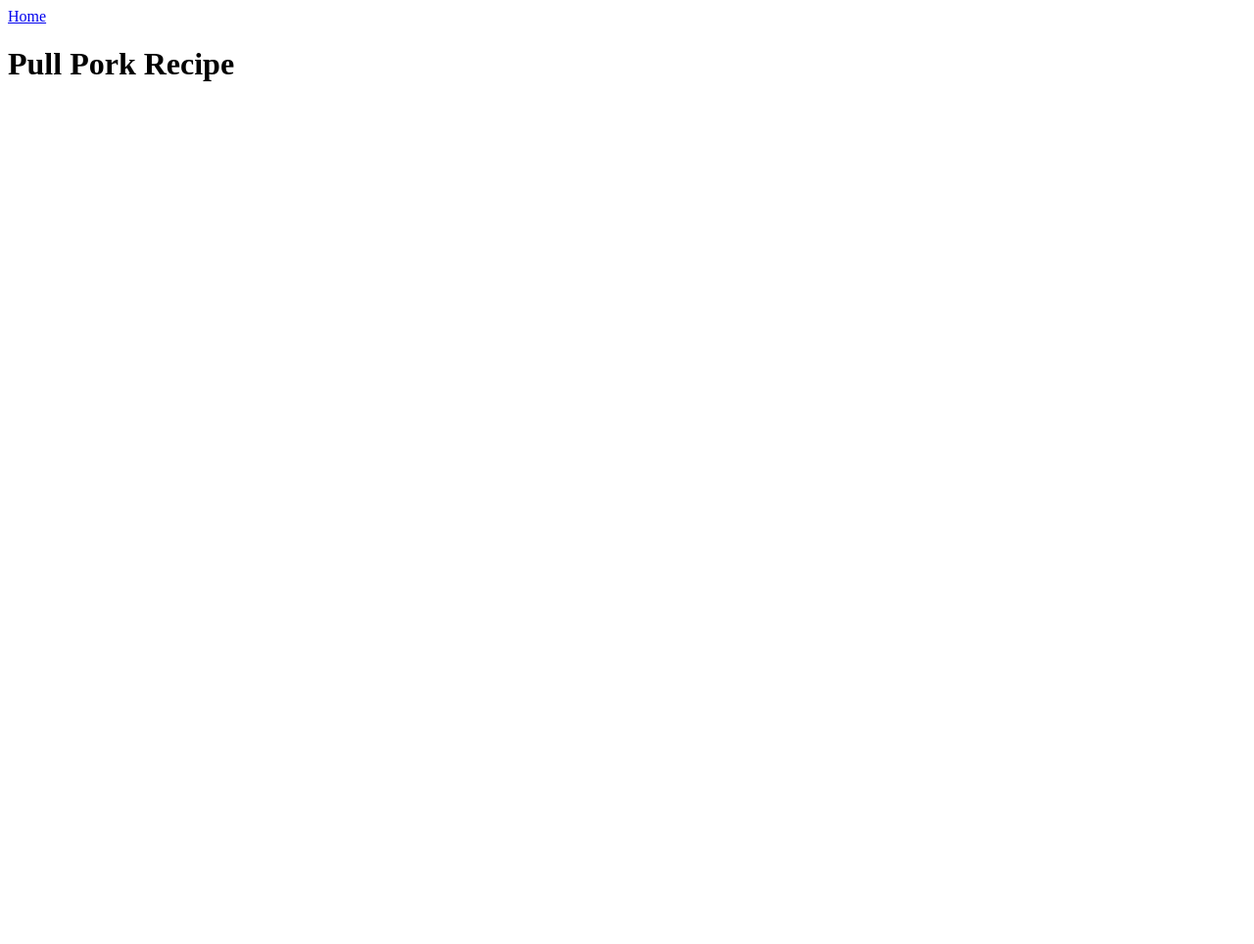
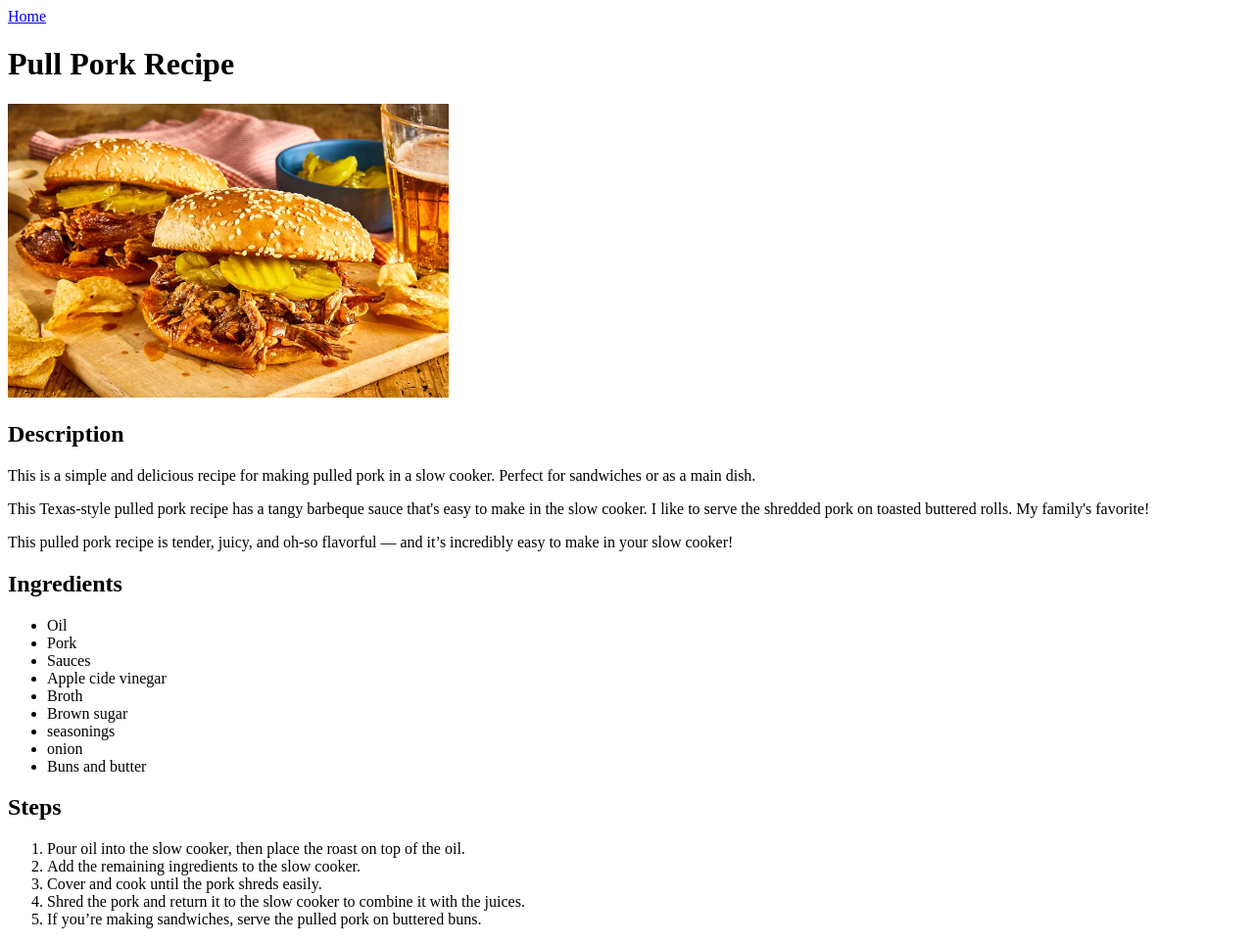
Before and after one commit to rjquiroz/odin-recipes, a plain HTML site: page recipes/pull-pork.html in a window 1280 px wide. Shown: the whole page at 98% size. Before the commit the page ends 800 px from the top, so only its background shows below. Drawn offline with Linux system fonts and the light colour scheme.

Commit message:
Added pull-pork-slow-cooker.webp image to recipes Updated pull-pork.html to include the new image

```diff
--- a/recipes/pull-pork.html
+++ b/recipes/pull-pork.html
@@ -9,6 +9,34 @@
 
     <a href="../index.html">Home</a>
     <h1>Pull Pork Recipe</h1>
+    <img src="pull-pork-slow-cooker.webp" alt="Pull Pork" width="450" height="300">
 
+    <h2>Description</h2>
+
+    <p>This is a simple and delicious recipe for making pulled pork in a slow cooker. Perfect for sandwiches or as a main dish.</p>
+    <p>This Texas-style pulled pork recipe has a tangy barbeque sauce that's easy to make in the slow cooker. I like to serve the shredded pork on toasted buttered rolls. My family's favorite!</p>
+    <p>This pulled pork recipe is tender, juicy, and oh-so flavorful — and it’s incredibly easy to make in your slow cooker!</p>
+
+    <h2>Ingredients</h2>
+    <ul>
+        <li>Oil</li>
+        <li>Pork</li>
+        <li>Sauces</li>
+        <li>Apple cide vinegar</li>
+        <li>Broth</li>
+        <li>Brown sugar</li>
+        <li>seasonings</li>
+        <li>onion</li>
+        <li>Buns and butter</li>
+    </ul>
+
+    <h2>Steps</h2>
+    <ol>
+        <li>Pour oil into the slow cooker, then place the roast on top of the oil. </li>
+        <li>Add the remaining ingredients to the slow cooker. </li>
+        <li>Cover and cook until the pork shreds easily. </li>
+        <li>Shred the pork and return it to the slow cooker to combine it with the juices. </li>
+        <li>If you’re making sandwiches, serve the pulled pork on buttered buns. </li>
+    </ol>
 </body>
 </html>
```
Also changed, not shown: recipes/pull-pork-slow-cooker.webp (added).
